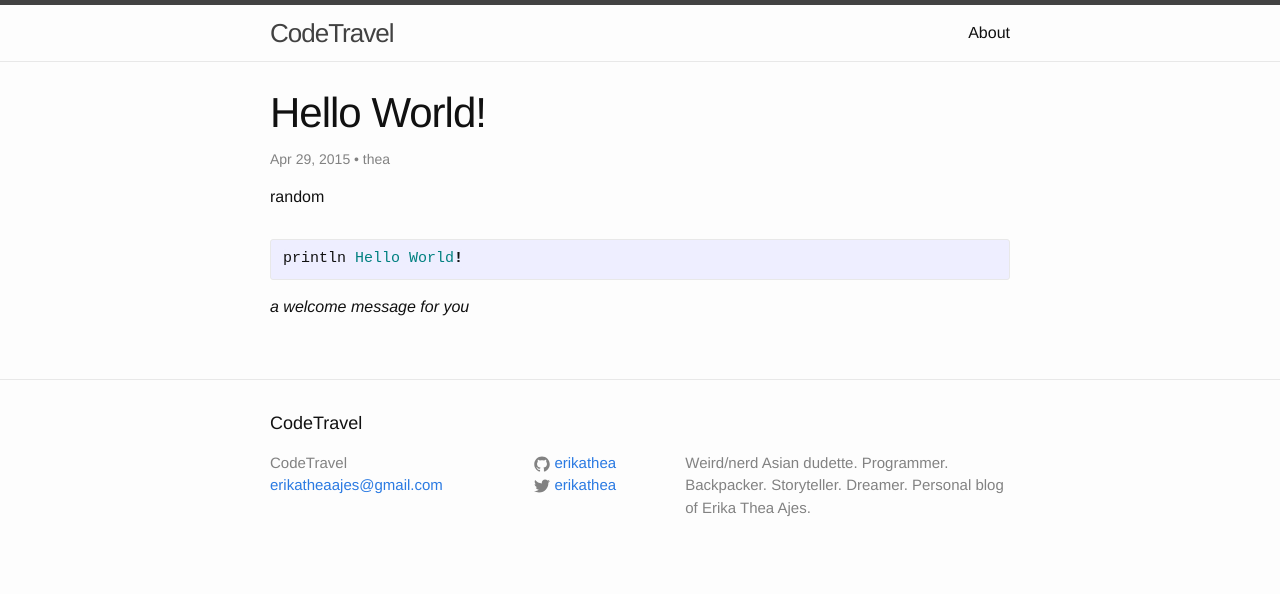
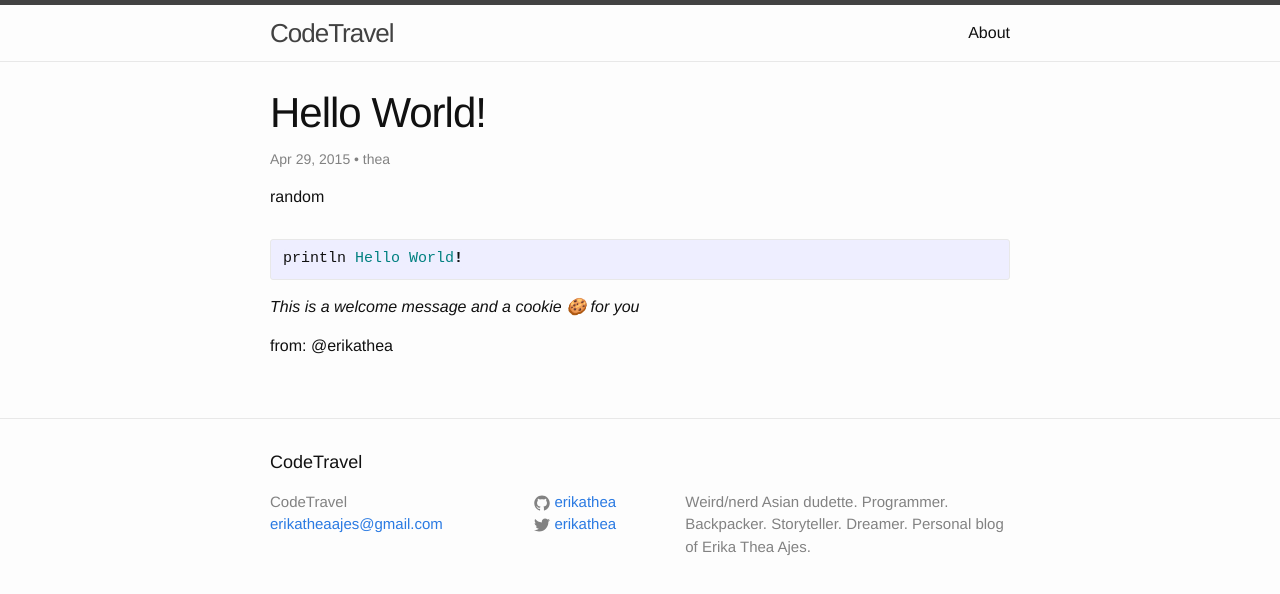
Before and after one commit to erikathea/erikathea.github.io, a Jekyll site: the page built from _posts/2015-04-29-hello-world.markdown, in a window 1280 px wide. Shown: the top 594 px of the page. Built offline with Jekyll 4.4.1, drawn with Linux system fonts in a browser that asks for light colours; emoji names are drawn with the system emoji font; Markdown is read by kramdown in place of the engine named in the settings.

```diff
--- a/_config.yml
+++ b/_config.yml
@@ -8,6 +8,9 @@ url: "http://erikathea.github.io" #"http://erikathea.com" # the base hostname &
 twitter_username: erikathea
 github_username:  erikathea
 disqus: codetravel
+
+jekyll-mentions: https://twitter.com
+
 # Build settings
 markdown: redcarpet
 highlighter: pygments
--- a/_posts/2015-04-28-welcome-to-jekyll.markdown
+++ b/_posts/2015-04-28-welcome-to-jekyll.markdown
@@ -1,6 +1,8 @@
 ---
 title:  "Welcome to Jekyll!"
 date:   2015-04-28 01:29:28
+redirect_to:
+  - /random/2015/04/29/hello-world/
 categories: jekyll update
 ---
 You’ll find this post in your `_posts` directory. Go ahead and edit it and re-build the site to see your changes. You can rebuild the site in many different ways, but the most common way is to run `jekyll serve`, which launches a web server and auto-regenerates your site when a file is updated.
--- a/_posts/2015-04-29-hello-world.markdown
+++ b/_posts/2015-04-29-hello-world.markdown
@@ -1,10 +1,14 @@
 ---
 title: "Hello World!"
 date: 2015-04-29 00:00:00
+redirect_from:
+ - /hello-world/
 categories: random
 ---
 {% highlight ruby %}
 println Hello World!
 {% endhighlight %}
 
-*a welcome message for you*
+*This is a welcome message and a cookie :cookie: for you*
+
+from: @erikathea
```
